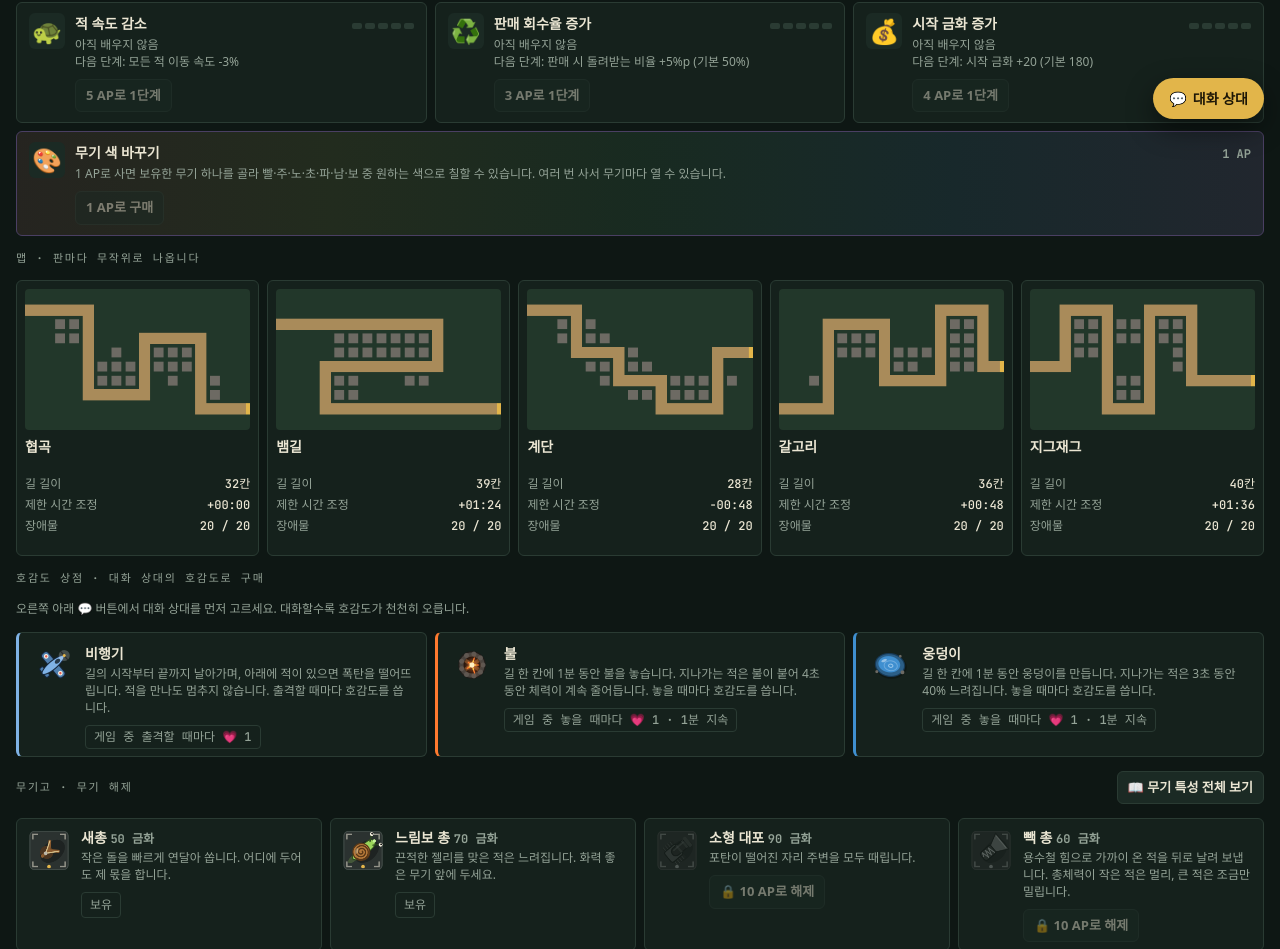
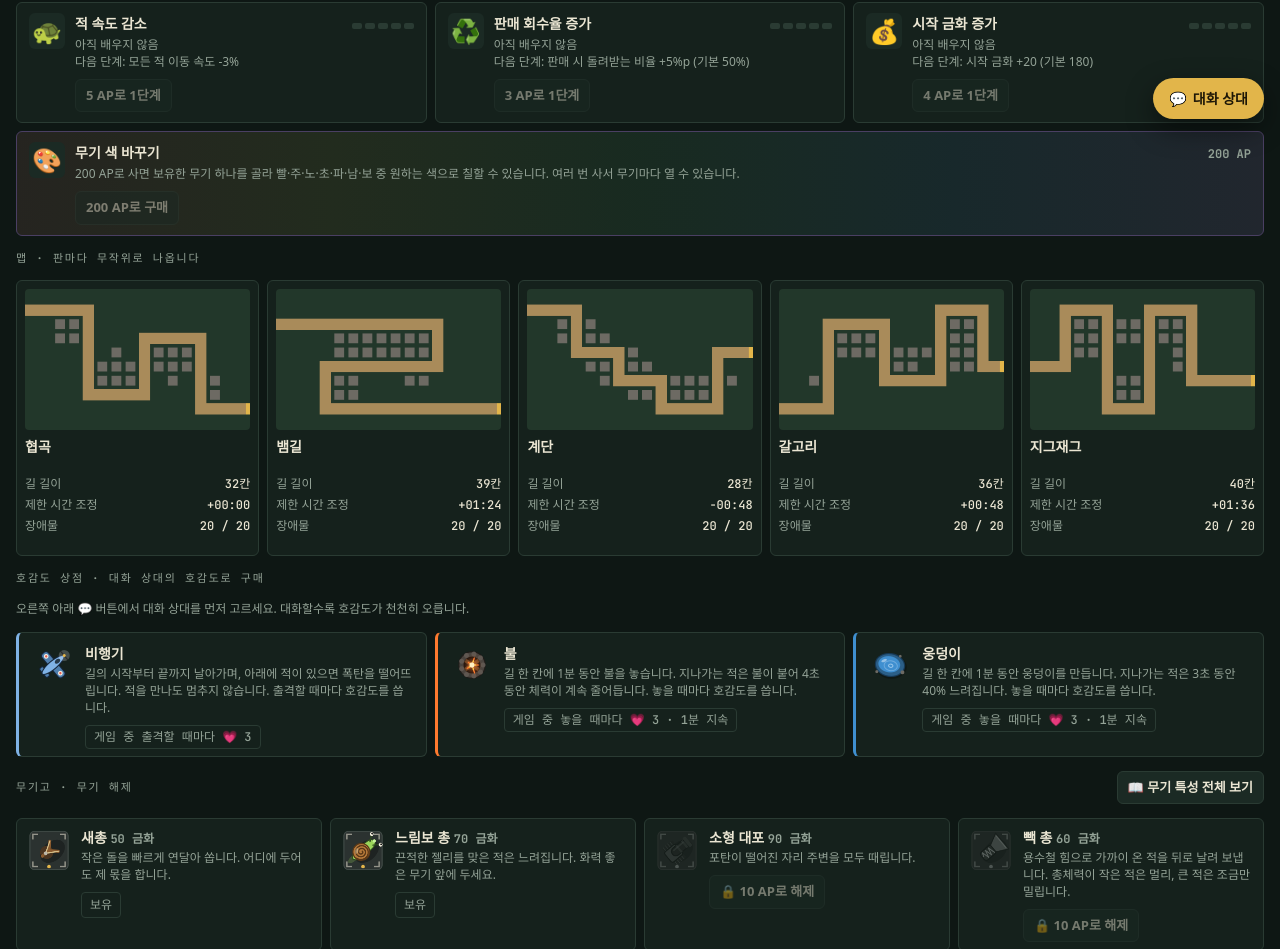
Before and after one commit to minkwan9999/towerdefence01, a plain HTML site: page index.html in a window 1280 px wide. Shown: the part 665-1614 px from the top of the page. Drawn offline with Linux system fonts and the light colour scheme; a web font is replaced by a local one.

Commit message:
Set item use cost to 3 affection and paint cost to 200 AP
Plane, fire and puddle now cost 3 affection per use; the weapon paint
item is back to 200 AP. Removes the test-price note from the release
checklist.

Co-Authored-By: Claude Opus 5.5 <noreply@anthropic.com>
Claude-Session: https://claude.ai/code/session_01VEzMU2MgqP1uRD4kJJzgRm

```diff
--- a/index.html
+++ b/index.html
@@ -507,8 +507,8 @@ const ITEMS = {
   secret2: { name: '불', color: '#ff7a2f', place: true, consumable: true, desc: '길 한 칸에 1분 동안 불을 놓습니다. 지나가는 적은 불이 붙어 4초 동안 체력이 계속 줄어듭니다. 놓을 때마다 호감도를 씁니다.' },
   secret3: { name: '웅덩이', color: '#3f8fd0', place: true, consumable: true, desc: '길 한 칸에 1분 동안 웅덩이를 만듭니다. 지나가는 적은 3초 동안 40% 느려집니다. 놓을 때마다 호감도를 씁니다.' },
 };
-// 테스트용: 원래 값은 50. 테스트가 끝나면 50으로 되돌립니다.
-const ITEM_KEYS = Object.keys(ITEMS), ITEM_COST = 1;
+// 비행기·불·웅덩이를 한 번 쓸 때 드는 호감도.
+const ITEM_KEYS = Object.keys(ITEMS), ITEM_COST = 3;
 // 적군은 아군과 똑같은 차량을 검은색으로 칠한 것입니다.
 const ENEMIES = {
   grunt:  { name: '검은 택시',     car: 'taxi',   hp: 42,   speed: 1.15, reward: 6,   lives: 1,  scale: .9 },
@@ -694,8 +694,7 @@ function drawVehicle(g, type, off) {
 }
 // towers are weapons drawn top-down; rotating ones face +x
 // 무기 색 바꾸기: 패시브 상점에서 200 AP로 사면 보유 무기 하나에 일곱 색 중 하나를 칠할 수 있습니다.
-// 테스트용: 원래 값은 200. 테스트가 끝나면 200으로 되돌립니다.
-const PAINT_COST = 1;
+const PAINT_COST = 200;
 const PAINTS = [
   { id: 'red',    name: '빨강', hex: '#e5484d' },
   { id: 'orange', name: '주황', hex: '#f2873a' },
@@ -1915,7 +1914,7 @@ const rollTrigger = () => pick(TRIGGERS);
 // 호감도는 대화 상대마다 따로 쌓입니다. 메시지 하나에 대략 0.4~2점이 오르도록 설계했습니다.
 //  기본 0.4 + 글자 수 보너스(최대 0.6) + 알아듣는 주제 0.5 + 상대에게 관심 보이기(이름·음식·취미·꿈·나이) 0.3
 //  + 칭찬·고마움 표현 0.8. 최근 5개와 같은 말은 0점, 4초 안에 연달아 보내면 30%만 오릅니다.
-//  퀴즈를 맞히면 +3, 틀려도 +0.5. 그래서 아이템 하나(50)를 사려면 대략 40~60번 대화가 필요합니다.
+//  퀴즈를 맞히면 +3, 틀려도 +0.5. 아이템 한 번(호감도 3)에는 대략 2~5번 대화가 필요합니다.
 const AFF_MILESTONES = [10, 25, 50, 100, 200];
 const affOf = P => prog.aff[P.id] || 0;
 function gainAff(c, amt) {
```
Also changed, not shown: README.md, apps-in-toss/README.md.
